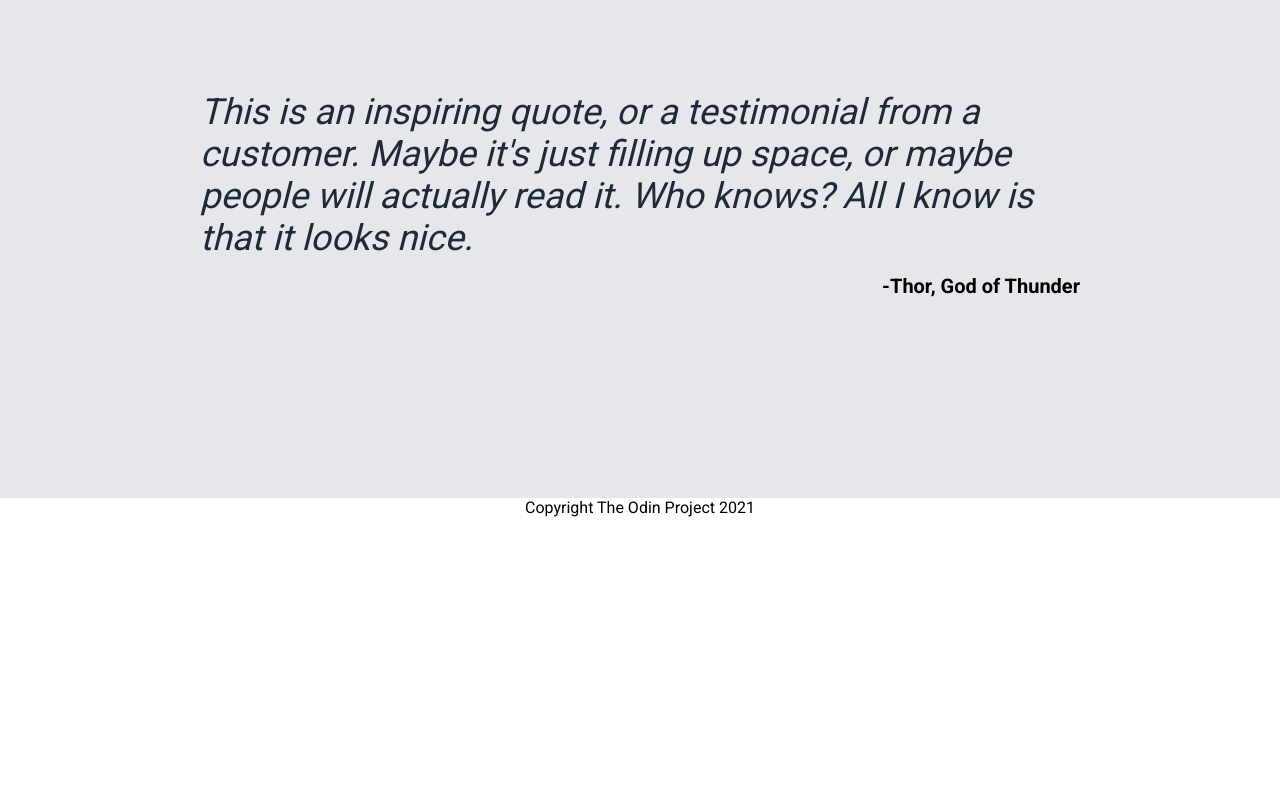
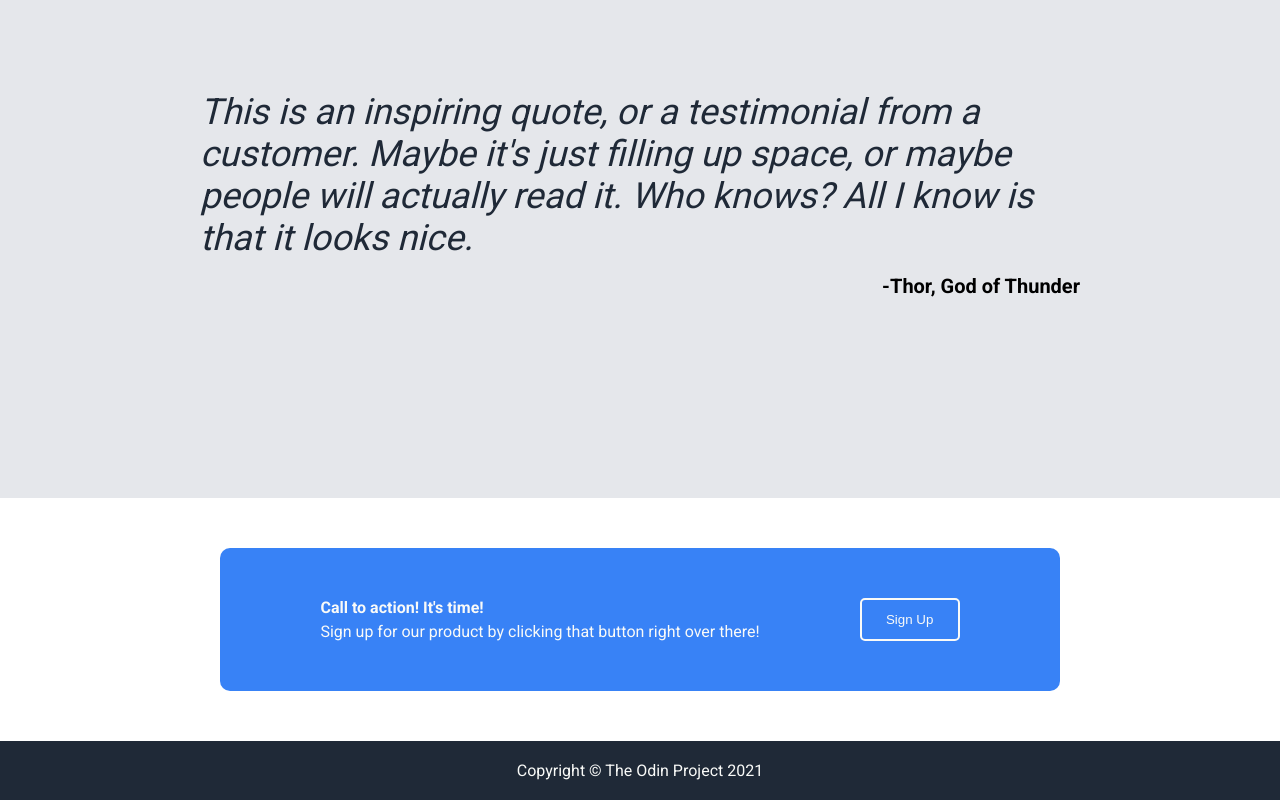
Before and after one commit to Cat2CodeJava/odin-project-landing-page, a plain HTML site: page index.html in a window 1280 px wide. Shown: the part 1076-1876 px from the top of the page. Before the commit the page ends 1593 px from the top, so only its background shows below. Drawn offline with Linux system fonts and the light colour scheme.

Commit message:
Add Call to Action and Footer Flexbox Divs

```diff
--- a/index.html
+++ b/index.html
@@ -83,9 +83,24 @@
         </div>
     </div>
 
+    <div class="call-to-action-container">
+        <div class="cat-inner-container">
+            <div class="cat-text">
+                <div class="cat-header">
+                    Call to action! It's time!
+                </div>
+                <div class="cat-content">
+                    Sign up for our product by clicking that button right over there!
+                </div>
+            </div>
+            <button id="cat-signup">Sign Up</button>
+        </div>
+    </div>
+
+
 
     <div class="footer-container">
-        Copyright The Odin Project 2021
+        Copyright © The Odin Project 2021
     </div>
 
 
--- a/styles.css
+++ b/styles.css
@@ -129,10 +129,51 @@ body {
     align-self: flex-end;
 }
 
+.call-to-action-container {
+    display: flex;
+    align-items: center;
+    justify-content: center;
+    padding: 50px;
+}
+
+.cat-inner-container {
+    display: flex;
+    background-color: #3882F6;
+    border-radius: 10px;
+    padding: 50px 100px;
+    gap: 100px;
+}
+
+.cat-text{
+    display: flex;
+    flex-direction: column;
+    gap: 5px;
+}
+
+.cat-header {
+    color: #F9FAF8;
+    font-weight: 900;
+}
+
+.cat-content {
+    color: #F9FAF8;
+}
+
+#cat-signup {
+    background-color: #3882F6;
+    border: 2px solid #F9FAF8;
+    color: #F9FAF8;
+    border-radius: 5px;
+    width: 100px;
+}
+
 .footer-container {
     display: flex;
     align-items: center;
     justify-content: center;
+    padding: 20px;
+    background-color: #1F2937;
+    color: #F9FAF8;
 }
 
 
```
